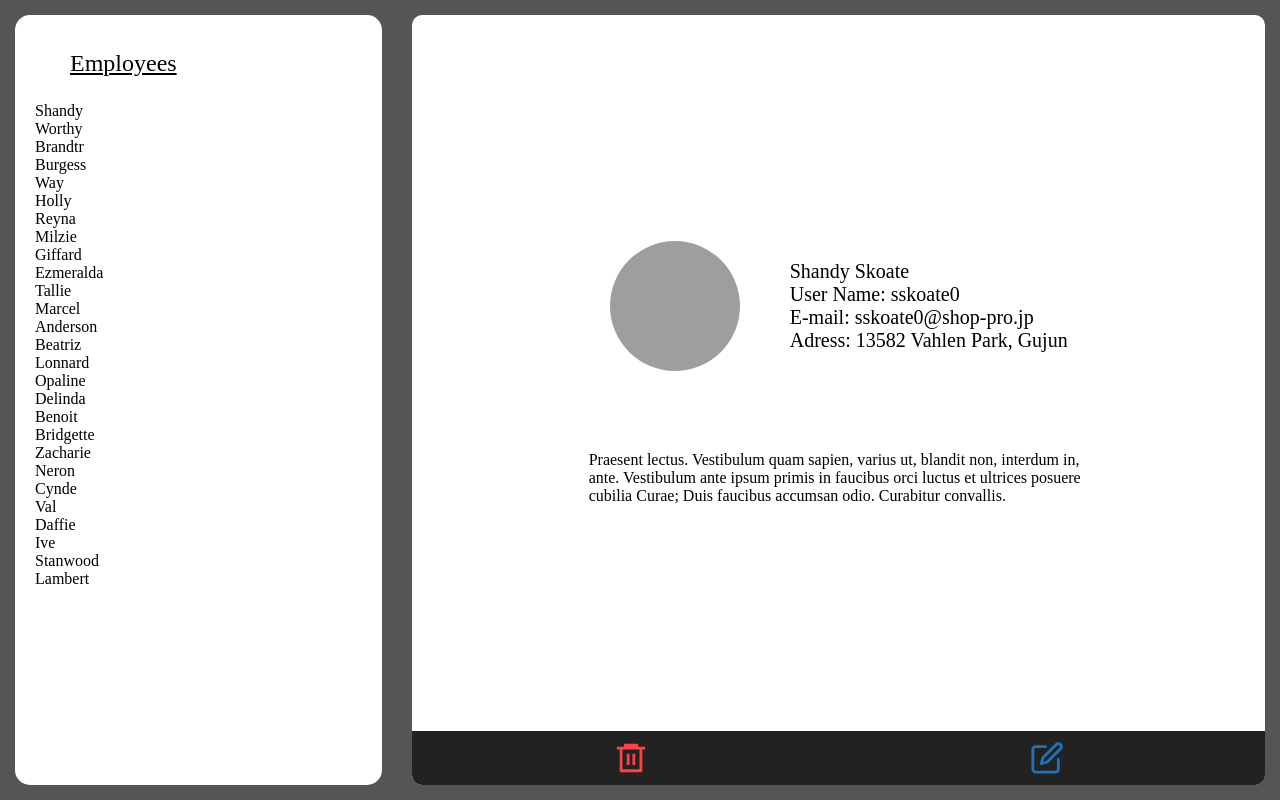
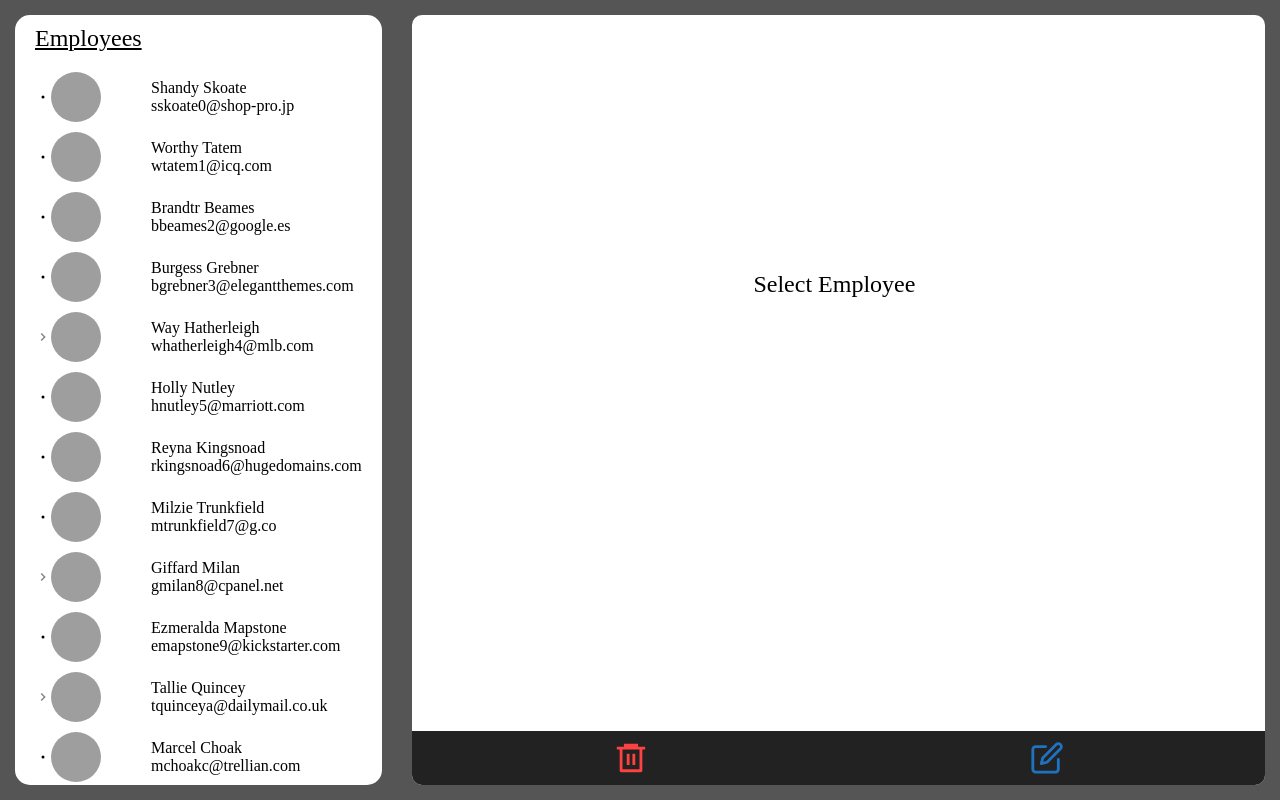
Before and after one commit to uriellevy/Employees-Dropdown, a React (Create React App) app: page / in a window 1280 px wide. Built offline with nearby package versions, Linux system fonts and the light colour scheme; grey boxes are pictures that could not be loaded.

Commit message:
employyesSection: recursive employee selection added

```diff
--- /dev/null
+++ b/src/components/employeesSection/EmployeeItem.module.scss
@@ -0,0 +1,33 @@
+.employeeItemWrapper {
+	display: flex;
+	justify-content: flex-start;
+	flex-direction: column;
+	margin-bottom: 10px;
+	.arrowRightIcon {
+		color: rgba(0, 0, 0, 0.5);
+		cursor: pointer;
+		transition: all 0.15s ease;
+
+		&.ArrowDown {
+			transform: rotate(90deg);
+		}
+	}
+
+	.mainItem {
+		display: flex;
+		justify-content: flex-start;
+		align-items: center;
+		.employeeImage {
+			border-radius: 50%;
+			width: 50px;
+			height: 50px;
+			margin-inline-end: 50px;
+		}
+		.textDiv {
+			.fullName {
+			}
+			.email {
+			}
+		}
+	}
+}
--- a/src/components/employeesSection/EmployeeItem.tsx
+++ b/src/components/employeesSection/EmployeeItem.tsx
@@ -1,14 +1,52 @@
-import React from 'react';
-import classes from "./Employee.module.scss";
+import React, { useContext, useState } from 'react';
+import classes from "./EmployeeItem.module.scss";
 import { Employee } from '../../interfaces/interfaces';
+import { MdKeyboardArrowRight } from "react-icons/md";
+import { BsDot } from "react-icons/bs";
+import { EmployeesContext, EmployeesContextType } from '../../context/context';
+
 
 interface EmployeeItemProps {
   employee: Employee
 }
 
-const EmployeeItem = ({employee}:EmployeeItemProps) => {
+const EmployeeItem = ({ employee }: EmployeeItemProps) => {
+  const { employees } = useContext(EmployeesContext) as EmployeesContextType;
+  const { profile_pic, first_name, last_name, email } = employee;
+  const [isArrowOpen, setIsArrowOpen] = useState(false);
+  const subEmployees = employees.filter((item) => item.manager_id === employee.id);
+  const isManager = subEmployees.length !== 0
+  const arrowIconClassName = `${classes.arrowRightIcon} ${isArrowOpen ? classes.ArrowDown : ""}`
+  console.log(subEmployees, employee.first_name)
+
+  const expandHandler = () => {
+    if (subEmployees.length !== 0) {
+      setIsArrowOpen(prev => !prev)
+    }
+  }
+
+  const selectItemHandler = (id: number) => {
+    console.log(id)
+  }
+
   return (
-    <div>{employee.first_name}</div>
+    <div className={classes.employeeItemWrapper}>
+      <div className={classes.mainItem} onClick={() => selectItemHandler(employee.id)}>
+        {isManager ? <MdKeyboardArrowRight className={arrowIconClassName} onClick={expandHandler} /> : <BsDot />}
+        <img className={classes.employeeImage} src={profile_pic} />
+        <div className={classes.textDiv}>
+          <div className={classes.fullName}>{`${first_name} ${last_name}`}</div>
+          <div className={classes.email}>{email}</div>
+        </div>
+      </div>
+      {isArrowOpen &&
+        <>
+          {subEmployees.map((curr) => (
+            <EmployeeItem employee={curr} key={curr.id} />
+          ))}
+        </>}
+
+    </div>
   )
 }
 
--- a/src/components/employeesSection/Employees.module.scss
+++ b/src/components/employeesSection/Employees.module.scss
@@ -4,9 +4,11 @@
     border-radius: 15px;
     width: 30%;
     padding: 10px 20px;
-    .employeesContainer {
+    overflow-y: scroll;
+    .employeesHeader {
         font-size: var(--font-l);
         text-decoration: underline;
+        margin-bottom: 20px;
     }
     .employeesList {
 
--- a/src/components/employeesSection/Employees.tsx
+++ b/src/components/employeesSection/Employees.tsx
@@ -8,10 +8,10 @@ const Employees = () => {
 
     return (
         <div className={classes.employeesContainer}>
-            <header className={classes.employeesContainer}>Employees</header>
+            <header className={classes.employeesHeader}>Employees</header>
             <ul className={classes.employeesList}>
                 {employees.map((curr,idx) => (
-                    <EmployeeItem employee={curr}/>
+                    <EmployeeItem employee={curr} key={curr.id}/>
                 ))}
             </ul>
         </div>
--- a/src/components/infoSection/InfoFooter.tsx
+++ b/src/components/infoSection/InfoFooter.tsx
@@ -1,14 +1,19 @@
 import React from 'react';
 import classes from "./InfoFooter.module.scss";
-import {MdKeyboardArrowRight, MdKeyboardArrowDown, MdOutlineCancel} from "react-icons/md";
-import {GiConfirmed} from "react-icons/gi";
-import {GrCircleInformation} from "react-icons/gr";
 import {FiEdit} from "react-icons/fi";
 import {RiDeleteBin6Line} from "react-icons/ri";
-const InfoFooter = () => {
+import { Employee } from '../../interfaces/interfaces';
+
+interface InfoFooterProps {
+    onInfoItemDelete: (id:number) => void
+    employee: Employee
+}
+
+const InfoFooter = ({onInfoItemDelete, employee}: InfoFooterProps) => {
+
   return (
     <div className={classes.infoFooterWrapper}>
-        <RiDeleteBin6Line className={classes.footerDelete}/>
+        <RiDeleteBin6Line className={classes.footerDelete} onClick={() => onInfoItemDelete(employee.id)}/>
         <FiEdit className={classes.footerEdit}/>
     </div>
   )
--- a/src/components/infoSection/InfoItem.module.scss
+++ b/src/components/infoSection/InfoItem.module.scss
@@ -26,7 +26,6 @@
 	}
 	.infoBottomRow {
         font-size: var(--font-s);
-
         max-width: 500px;
 
 	}
--- a/src/components/infoSection/InfoWrapper.module.scss
+++ b/src/components/infoSection/InfoWrapper.module.scss
@@ -8,4 +8,9 @@
 	justify-content: space-between;
 	overflow: hidden;
 
+    .notSelectedText {
+        font-size: var(--font-l);
+        padding: 30% 40%;
+        width: fit-content;
     }
+}
--- a/src/components/infoSection/InfoWrapper.tsx
+++ b/src/components/infoSection/InfoWrapper.tsx
@@ -5,13 +5,18 @@ import InfoItem from './InfoItem';
 import { EmployeesContext, EmployeesContextType } from '../../context/context';
 
 const InfoWrapper = () => {
-    const {employees} = useContext(EmployeesContext) as EmployeesContextType;
+    const {employees, onInfoItemDelete} = useContext(EmployeesContext) as EmployeesContextType;
     const dummyUser = employees[0];
+    const selectedEmployee = employees.find((employee) => employee.isEditMode);
 
   return (
     <div className={classes.infoWrapper}>
+        {selectedEmployee ?
         <InfoItem employee={dummyUser}/>
-        <InfoFooter/>
+        :
+            <div className={classes.notSelectedText}>Select Employee</div>
+        }
+        <InfoFooter onInfoItemDelete={onInfoItemDelete} employee={dummyUser}/>
     </div>
   )
 }
--- a/src/context/context.tsx
+++ b/src/context/context.tsx
@@ -1,19 +1,28 @@
-import { useState, createContext, useCallback, useEffect } from "react";
+import { useState, createContext, useEffect } from "react";
 import { Employee } from "../interfaces/interfaces";
 import { data } from "../consts/Consts";
 
 export interface EmployeesContextType {
     employees: Employee[]
+    onInfoItemDelete: (id:number) => void
 };
 
 
 export const EmployeesContext = createContext<EmployeesContextType | null>(null);
 
 export const EmployeesContextProvider = (props: any) => {
-    const [employees, setEmployees] = useState(data);
+    const [employees, setEmployees] = useState(data.map((curr) => ({...curr, isSelected: false, isEditMode: false})));
+
+    const onInfoItemDelete = (id:number) => {
+        setEmployees((prevList) => {
+          const updatedList =  prevList.filter((curr) => curr.id !== id);
+          return updatedList;
+        });
+    };
 
     const value = {
         employees,
+        onInfoItemDelete,
     };
 
     return (
--- a/src/interfaces/interfaces.ts
+++ b/src/interfaces/interfaces.ts
@@ -1,5 +1,5 @@
 export interface Employee {
-    id?: number,
+    id: number,
     first_name?: string,
     last_name?: string,
     email?: string,
@@ -10,4 +10,6 @@ export interface Employee {
     city?: string,
     manager_id?: number,
     bio?:string,
+    isSelected?: boolean
+    isEditMode: boolean
 }
```
Also changed, not shown: src/components/employeesSection/Employee.module.scss (deleted). Lines whose indentation alone changed are shown as unchanged.
